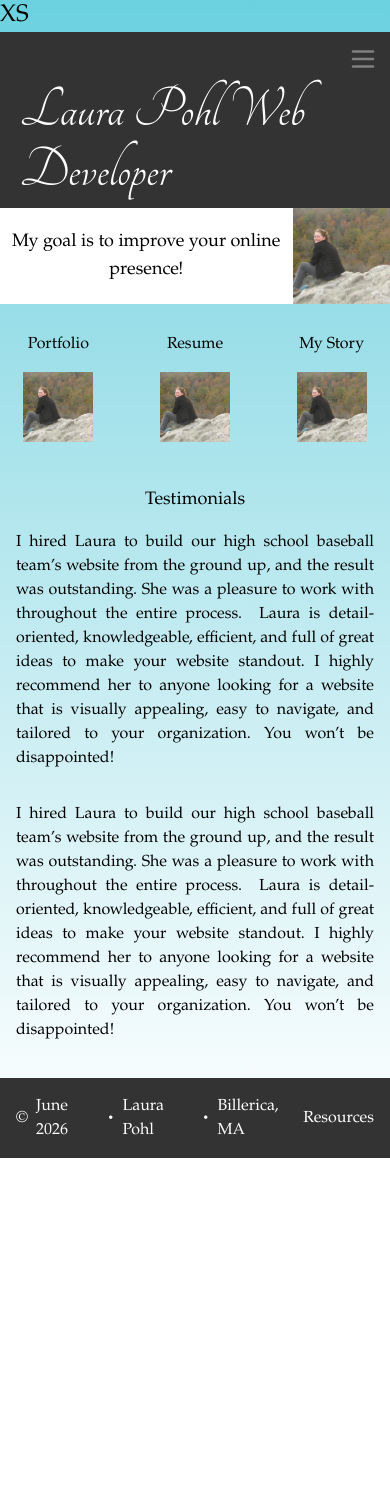
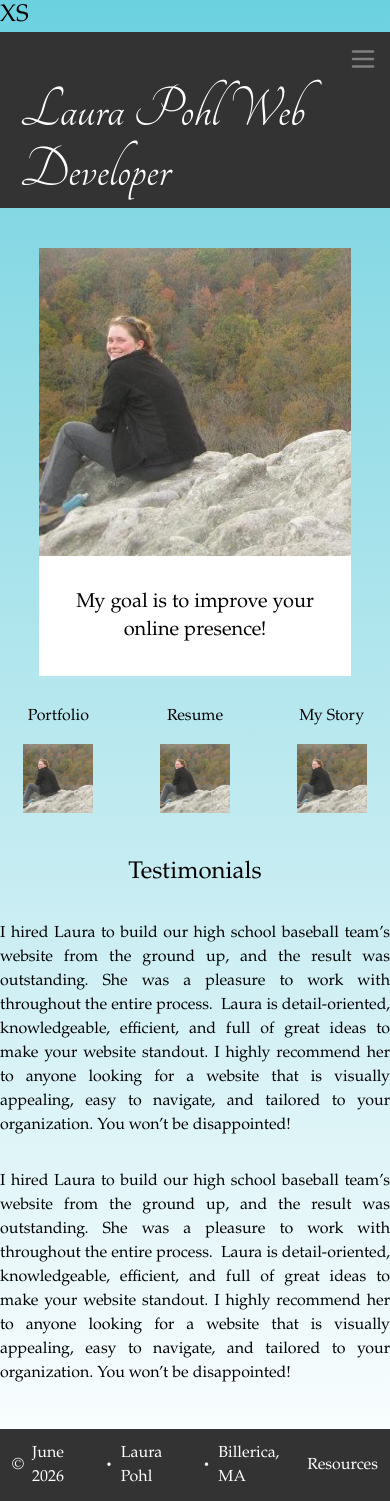
Before and after one commit to irishmaiden18/portfolio-2026, a React (Vite) app: page / in a window 390 px wide. Before the commit the page ends 1158 px from the top, so only its background shows below. Built offline with nearby package versions, Linux system fonts and the light colour scheme.

Commit message:
home page and footer updates

```diff
--- a/src/components/Footer.jsx
+++ b/src/components/Footer.jsx
@@ -3,7 +3,7 @@ import { Link } from "react-router"
 const Footer = () => {
   return (
     <>
-        <div className="container mx-auto bg-[#333333] text-white flex justify-between w-full items-center grow p-4 mt-5">
+        <div className="container mx-auto bg-[#333333] text-white flex justify-between w-full items-center grow p-3 mt-5">
             <p className="flex items-center gap-2"><span className="leading-none flex items-center">&copy;</span> June 2026 <span className="text-3xl leading-none flex items-center">&middot;</span> Laura Pohl <span className="text-3xl leading-none flex items-center">&middot;</span> Billerica, MA</p>
             <p><Link to="/resources">Resources</Link></p>
         </div>
--- a/src/components/Home.jsx
+++ b/src/components/Home.jsx
@@ -4,12 +4,12 @@ const Home = () => {
   return (
     <>
         {/* <h2>Home Page</h2> */}
-        <div className="container mx-auto grid grid-cols-1 gap-y-3">
-          <div className="w-full flex">
-            <div className="w-[75%] bg-white flex items-center justify-center">
-              <h2 className="text-lg sm:text-xl md:text-3xl lg:text-4xl xl:text-5xl text-center">My goal is to improve your online presence!</h2>
+        <div className="md:container mx-auto grid grid-cols-1 gap-y-3">
+          <div className="w-full flex flex-col-reverse md:flex-row">
+            <div className="w-[80%] mx-auto p-8 md:w-[75%] md:p-0 bg-white flex items-center justify-center">
+              <h2 className="text-xl md:text-3xl lg:text-4xl xl:text-5xl text-center">My goal is to improve your online presence!</h2>
             </div>
-            <div className="w-[25%]">
+            <div className="w-[80%] block mx-auto pt-10 md:pt-0 md:w-[25%]">
               <img src="laura_pohl_in_nature-homepage-main.jpg" alt="picture of Laura Pohl" className="w-full h-auto object-cover"/>
             </div>
           </div>
@@ -27,9 +27,9 @@ const Home = () => {
               <img src="laura_pohl_in_nature-homepage-main.jpg" alt="picture of my story page" className="w-[60%] h-auto object-cover"/>
             </Link>
           </div>
-          <div className="m-4">
-            <h2 className="text-lg sm:text-xl md:text-3xl lg:text-4xl xl:text-5xl text-center p-4">Testimonials</h2>
-            <div className="grid grid-cols-1 md:grid-cols-2 gap-8">
+          <div className="m-4 max-w-6xl mx-auto pb-2">
+            <h2 className="text-2xl md:text-3xl lg:text-4xl xl:text-5xl text-center pt-4 pb-8">Testimonials</h2>
+            <div className="grid grid-cols-1 md:grid-cols-2 gap-8 xl:gap-20">
               <p className="text-justify text-justify-inner-word">I hired Laura to build our high school baseball team’s website from the ground up, and the result was outstanding. She was a pleasure to work with throughout the entire process.  Laura is detail-oriented, knowledgeable, efficient, and full of great ideas to make your website standout. I highly recommend her to anyone looking for a website that is visually appealing, easy to navigate, and tailored to your organization. You won’t be disappointed!</p>
 
               <p className="text-justify text-justify-inner-word">I hired Laura to build our high school baseball team’s website from the ground up, and the result was outstanding. She was a pleasure to work with throughout the entire process.  Laura is detail-oriented, knowledgeable, efficient, and full of great ideas to make your website standout. I highly recommend her to anyone looking for a website that is visually appealing, easy to navigate, and tailored to your organization. You won’t be disappointed!</p>
```
